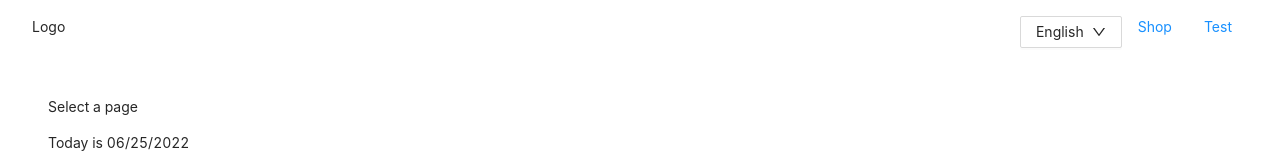
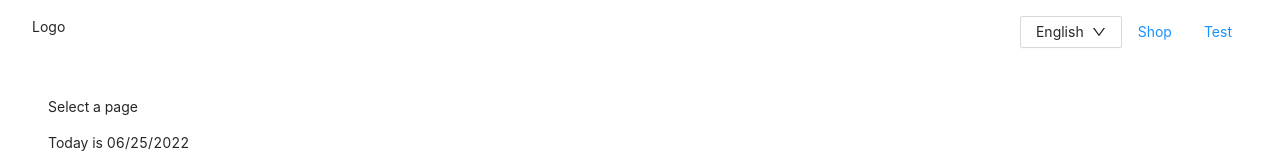
Before and after one commit to Red02Raccoon/shop, a React (Create React App) app: page / in a window 1280 px wide. Shown: the top 157 px of the page. Built offline with nearby package versions, Linux system fonts and the light colour scheme.

Commit message:
update NavBar with translations

```diff
--- a/src/components/NavBar/NavBar.tsx
+++ b/src/components/NavBar/NavBar.tsx
@@ -1,22 +1,25 @@
 import { NavLink } from 'react-router-dom';
+import { FormattedMessage } from 'react-intl';
 
 const navConfig = [
     {
         id: 'shop',
         title: 'Shop',
+        translation: 'tr_shop',
         link: '/shop',
     },
     {
         id: 'test',
         title: 'Test',
+        translation: 'tr_test',
         link: '/test',
     },
 ];
 
 const NavBar = () => {
     return (
-        <nav className="flex justify-between">
-            {navConfig.map(({ link, title }) => (
+        <nav className="flex justify-between items-center">
+            {navConfig.map(({ link, title, translation }) => (
                 <NavLink
                     key={title}
                     to={link}
@@ -28,7 +31,7 @@ const NavBar = () => {
                         };
                     }}
                 >
-                    {title}
+                    <FormattedMessage id={translation} />
                 </NavLink>
             ))}
         </nav>
```
